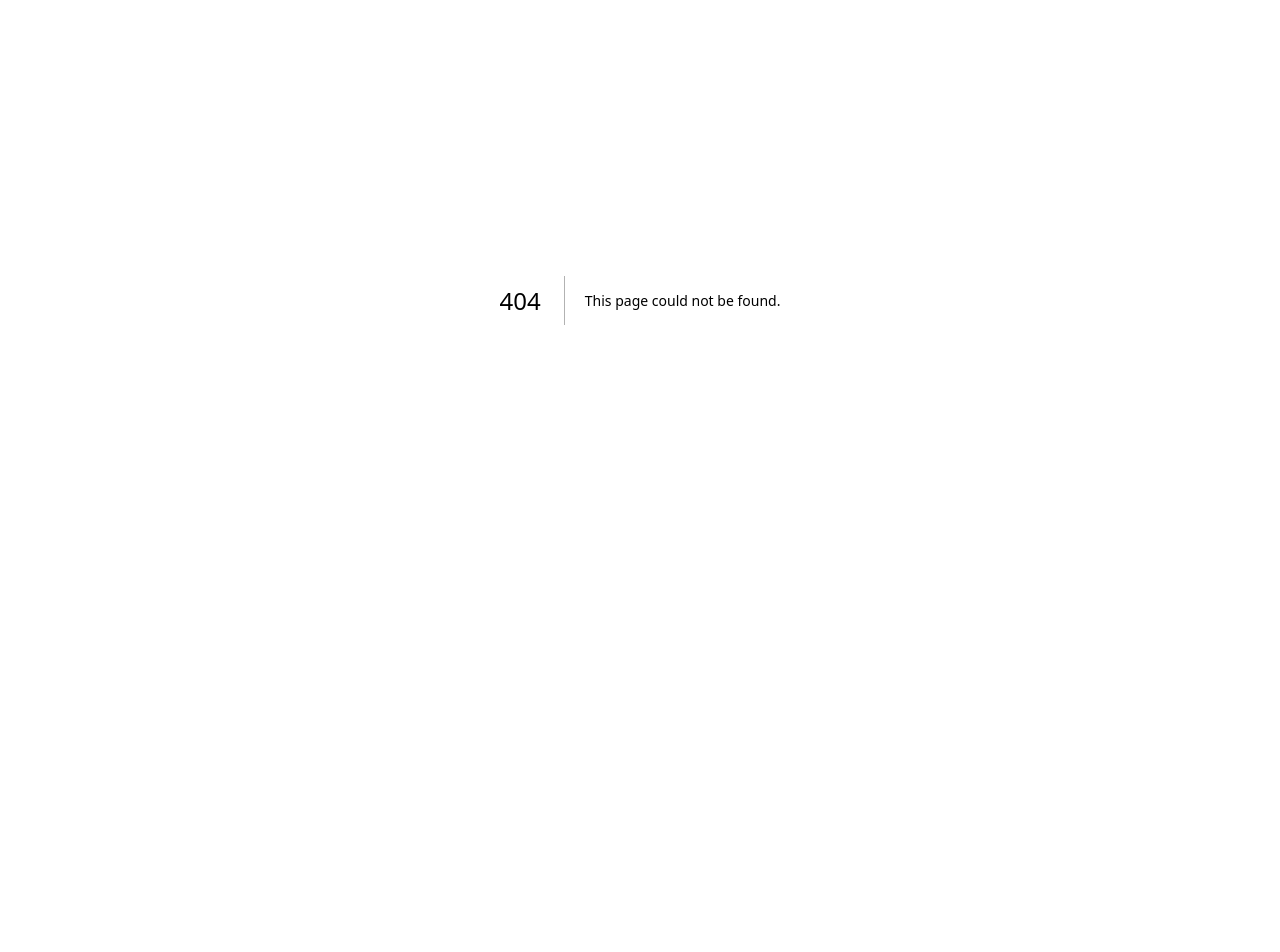
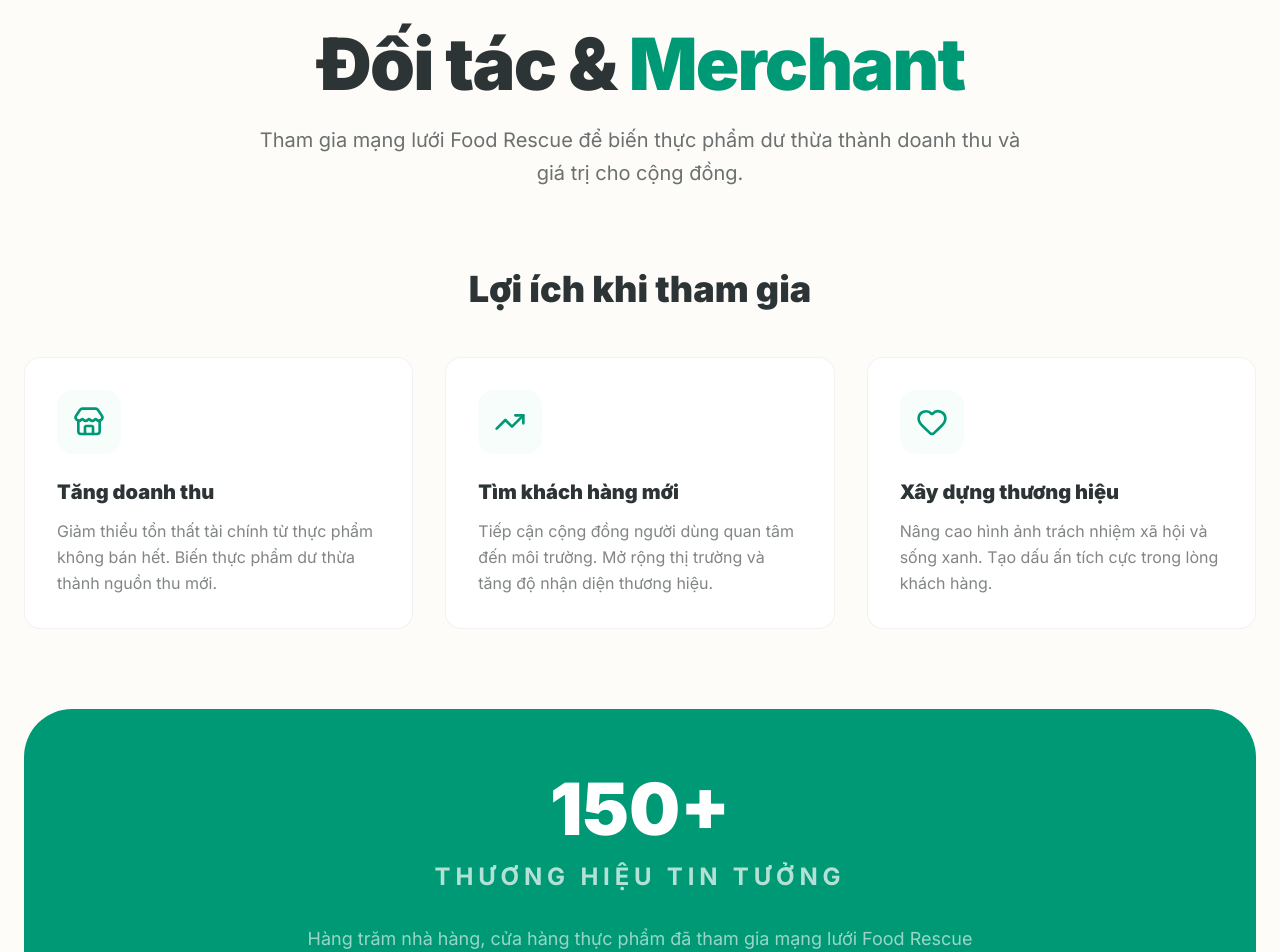
Before and after one commit to developerchidi/Food-Rescue, a Next.js app: page /partners in a window 1280 px wide. Before the commit this address had no page. Shown: the part 100-1052 px from the top of the page. Before the commit the page ends 800 px from the top, so only its background shows below. Built offline with nearby package versions, Linux system fonts and the light colour scheme; no server answers.

Commit message:
feat: Add partners page and update footer link

```diff
--- /dev/null
+++ b/src/app/partners/page.tsx
@@ -0,0 +1,150 @@
+import Navbar from "@/components/layout/Navbar";
+import Footer from "@/components/layout/Footer";
+import { Store, TrendingUp, Heart, CheckCircle2, Users, Award, BarChart3, Shield } from "lucide-react";
+
+export default function PartnersPage() {
+  return (
+    <main className="min-h-screen bg-[#fdfcf8]">
+      <Navbar />
+
+      <div className="pt-32 pb-24">
+        <div className="container mx-auto px-6">
+          {/* Hero Section */}
+          <div className="text-center mb-20">
+            <h1 className="text-5xl md:text-7xl font-black tracking-tight mb-6 text-[#2d3436]">
+              Đối tác & <span className="text-mint-darker">Merchant</span>
+            </h1>
+            <p className="text-xl text-foreground/70 max-w-3xl mx-auto leading-relaxed">
+              Tham gia mạng lưới Food Rescue để biến thực phẩm dư thừa thành doanh thu và giá trị cho cộng đồng.
+            </p>
+          </div>
+
+          {/* Benefits Section */}
+          <section className="mb-20">
+            <h2 className="text-4xl font-black mb-12 text-center text-[#2d3436]">Lợi ích khi tham gia</h2>
+            <div className="grid grid-cols-1 md:grid-cols-3 gap-8">
+              {[
+                {
+                  icon: Store,
+                  title: "Tăng doanh thu",
+                  description: "Giảm thiểu tổn thất tài chính từ thực phẩm không bán hết. Biến thực phẩm dư thừa thành nguồn thu mới."
+                },
+                {
+                  icon: TrendingUp,
+                  title: "Tìm khách hàng mới",
+                  description: "Tiếp cận cộng đồng người dùng quan tâm đến môi trường. Mở rộng thị trường và tăng độ nhận diện thương hiệu."
+                },
+                {
+                  icon: Heart,
+                  title: "Xây dựng thương hiệu",
+                  description: "Nâng cao hình ảnh trách nhiệm xã hội và sống xanh. Tạo dấu ấn tích cực trong lòng khách hàng."
+                }
+              ].map((benefit, i) => (
+                <div key={i} className="bg-white rounded-2xl p-8 border border-black/5 hover:border-mint-primary/30 transition-all">
+                  <div className="w-16 h-16 bg-mint-primary/10 rounded-2xl flex items-center justify-center mb-6">
+                    <benefit.icon className="w-8 h-8 text-mint-darker" />
+                  </div>
+                  <h3 className="text-xl font-black mb-3 text-[#2d3436]">{benefit.title}</h3>
+                  <p className="text-foreground/60 leading-relaxed">{benefit.description}</p>
+                </div>
+              ))}
+            </div>
+          </section>
+
+          {/* Stats Section */}
+          <section className="mb-20">
+            <div className="bg-mint-darker rounded-[3rem] p-12 lg:p-16 text-white">
+              <div className="text-center mb-12">
+                <div className="text-7xl font-black mb-4">150+</div>
+                <p className="text-2xl text-white/70 mb-8 uppercase tracking-[0.2em] font-bold">Thương hiệu tin tưởng</p>
+                <p className="text-lg text-white/60 max-w-2xl mx-auto">
+                  Hàng trăm nhà hàng, cửa hàng thực phẩm đã tham gia mạng lưới Food Rescue và tạo ra tác động tích cực cho cộng đồng.
+                </p>
+              </div>
+            </div>
+          </section>
+
+          {/* Features Section */}
+          <section className="mb-20">
+            <h2 className="text-4xl font-black mb-12 text-center text-[#2d3436]">Tính năng dành cho đối tác</h2>
+            <div className="grid grid-cols-1 md:grid-cols-2 lg:grid-cols-4 gap-6">
+              {[
+                {
+                  icon: BarChart3,
+                  title: "Dashboard quản lý",
+                  description: "Theo dõi doanh thu và thống kê bán hàng trực quan"
+                },
+                {
+                  icon: Shield,
+                  title: "Bảo mật cao",
+                  description: "Hệ thống thanh toán và dữ liệu được bảo vệ an toàn"
+                },
+                {
+                  icon: Users,
+                  title: "Hỗ trợ 24/7",
+                  description: "Đội ngũ chăm sóc khách hàng luôn sẵn sàng hỗ trợ"
+                },
+                {
+                  icon: Award,
+                  title: "Chứng nhận xanh",
+                  description: "Nhận chứng nhận đối tác bền vững từ Food Rescue"
+                }
+              ].map((feature, i) => (
+                <div key={i} className="bg-white rounded-2xl p-6 border border-black/5 hover:border-mint-primary/30 transition-all">
+                  <div className="w-12 h-12 bg-mint-primary/10 rounded-xl flex items-center justify-center mb-4">
+                    <feature.icon className="w-6 h-6 text-mint-darker" />
+                  </div>
+                  <h4 className="text-lg font-black mb-2 text-[#2d3436]">{feature.title}</h4>
+                  <p className="text-sm text-foreground/60 leading-relaxed">{feature.description}</p>
+                </div>
+              ))}
+            </div>
+          </section>
+
+          {/* How It Works Section */}
+          <section className="mb-20">
+            <h2 className="text-4xl font-black mb-12 text-center text-[#2d3436]">Quy trình đơn giản</h2>
+            <div className="grid grid-cols-1 md:grid-cols-3 gap-8">
+              {[
+                {
+                  step: "01",
+                  title: "Đăng ký tài khoản",
+                  description: "Tạo tài khoản đối tác và cung cấp thông tin cửa hàng của bạn"
+                },
+                {
+                  step: "02",
+                  title: "Đăng bài thực phẩm",
+                  description: "Tải lên hình ảnh và thông tin về món ăn cần giải cứu"
+                },
+                {
+                  step: "03",
+                  title: "Nhận đơn và giao hàng",
+                  description: "Xác nhận đơn hàng và giao thực phẩm cho khách hàng"
+                }
+              ].map((item, i) => (
+                <div key={i} className="bg-white rounded-2xl p-8 border border-black/5 relative">
+                  <div className="absolute top-6 right-6 text-6xl font-black text-mint-primary/10">{item.step}</div>
+                  <h3 className="text-2xl font-black mb-4 text-[#2d3436] relative z-10">{item.title}</h3>
+                  <p className="text-foreground/60 leading-relaxed relative z-10">{item.description}</p>
+                </div>
+              ))}
+            </div>
+          </section>
+
+          {/* CTA Section */}
+          <section className="bg-mint-darker rounded-[3rem] p-12 lg:p-16 text-white text-center">
+            <h2 className="text-4xl font-black mb-6">Sẵn sàng bắt đầu?</h2>
+            <p className="text-xl text-white/70 mb-10 max-w-2xl mx-auto">
+              Tham gia cùng chúng tôi ngay hôm nay và trở thành một phần của cộng đồng Food Rescue.
+            </p>
+            <button className="px-12 py-5 bg-white text-mint-darker font-black rounded-2xl hover:bg-mint-light transition-all shadow-xl active:scale-95 text-lg">
+              Bắt đầu hợp tác ngay
+            </button>
+          </section>
+        </div>
+      </div>
+
+      <Footer />
+    </main>
+  );
+}
--- a/src/components/layout/Footer.tsx
+++ b/src/components/layout/Footer.tsx
@@ -69,7 +69,14 @@ export default function Footer() {
                 </Link>
               </li>
               <li>
-                <Link href="#" className="text-foreground/50 hover:text-mint-darker transition-colors font-medium">
+                <Link
+                  href="/partners"
+                  className={`transition-colors font-medium ${
+                    pathname === "/partners"
+                      ? "text-mint-darker"
+                      : "text-foreground/50 hover:text-mint-darker"
+                  }`}
+                >
                   Đối tác & Merchant
                 </Link>
               </li>
```
